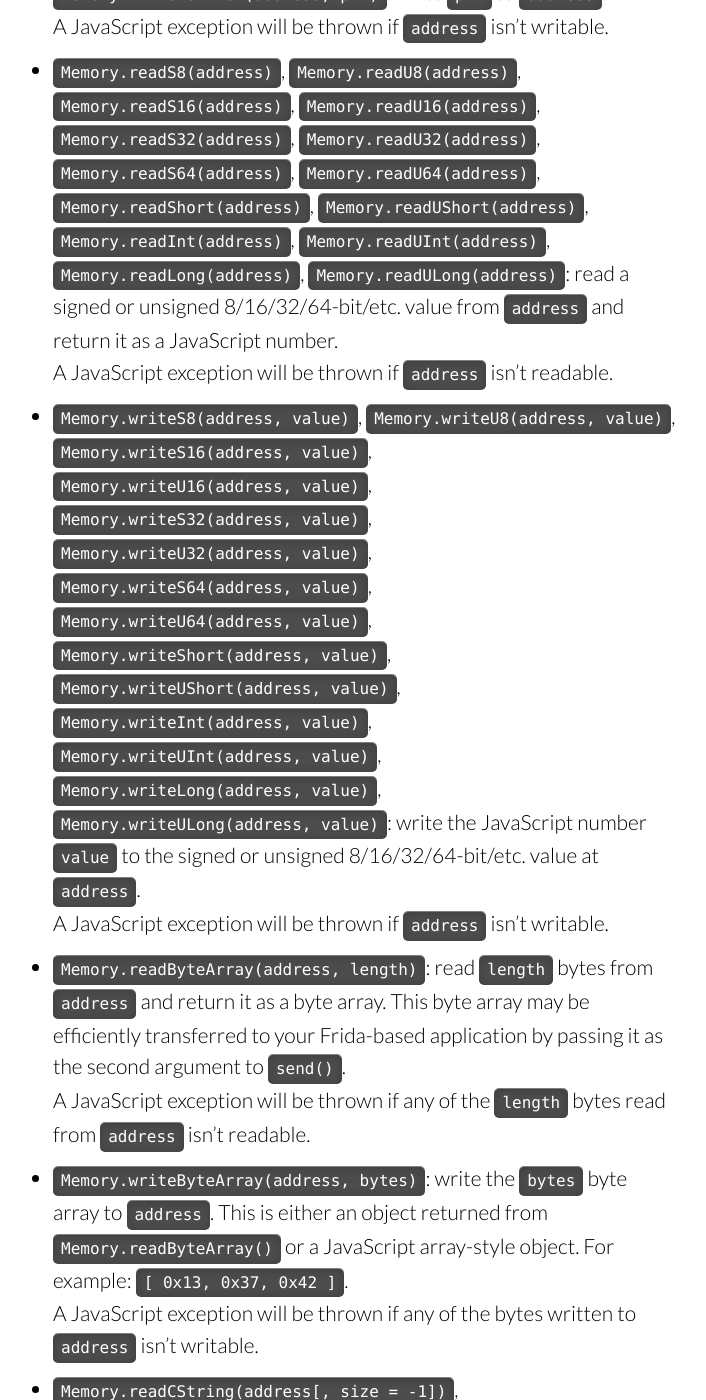
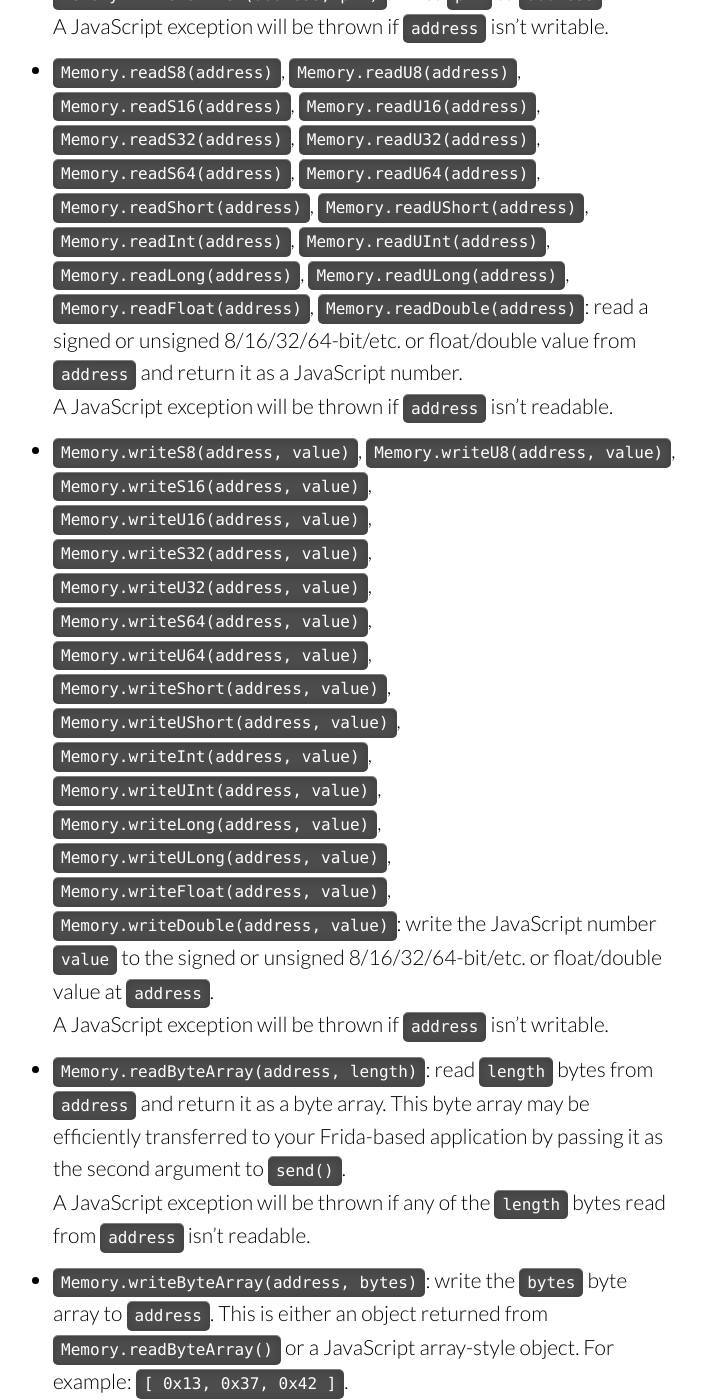
Before and after one commit to frida/frida-website, a Jekyll site: the page built from docs/javascript-api.md, in a window 1280 px wide and 1400 px high, scrolled down 8002 px. Shown: the whole window, without its empty margins (198-904 px from the left). Built offline with Jekyll 4.4.1, drawn with Linux system fonts in a browser that asks for light colours; some web fonts are replaced.

Commit message:
Add `Memory.readFloat`, `Memory.readDouble`, `Memory.writeFloat` and `Memory.writeDouble` to the JavaScript API documentation

```diff
--- a/docs/javascript-api.md
+++ b/docs/javascript-api.md
@@ -280,8 +280,9 @@ Memory.protect(ptr("0x1234"), 4096, 'rw-');
     `Memory.readS64(address)`, `Memory.readU64(address)`,
     `Memory.readShort(address)`, `Memory.readUShort(address)`,
     `Memory.readInt(address)`, `Memory.readUInt(address)`,
-    `Memory.readLong(address)`, `Memory.readULong(address)`:
-    read a signed or unsigned 8/16/32/64-bit/etc. value from `address` and
+    `Memory.readLong(address)`, `Memory.readULong(address)`,
+    `Memory.readFloat(address)`, `Memory.readDouble(address)`:
+    read a signed or unsigned 8/16/32/64-bit/etc. or float/double value from `address` and
     return it as a JavaScript number.
 
     A JavaScript exception will be thrown if `address` isn't readable.
@@ -292,9 +293,10 @@ Memory.protect(ptr("0x1234"), 4096, 'rw-');
     `Memory.writeS64(address, value)`, `Memory.writeU64(address, value)`,
     `Memory.writeShort(address, value)`, `Memory.writeUShort(address, value)`,
     `Memory.writeInt(address, value)`, `Memory.writeUInt(address, value)`,
-    `Memory.writeLong(address, value)`, `Memory.writeULong(address, value)`:
+    `Memory.writeLong(address, value)`, `Memory.writeULong(address, value)`,
+    `Memory.writeFloat(address, value)`, `Memory.writeDouble(address, value)`:
     write the JavaScript number `value` to the signed or unsigned
-    8/16/32/64-bit/etc. value at `address`.
+    8/16/32/64-bit/etc. or float/double value at `address`.
 
     A JavaScript exception will be thrown if `address` isn't writable.
 
```
